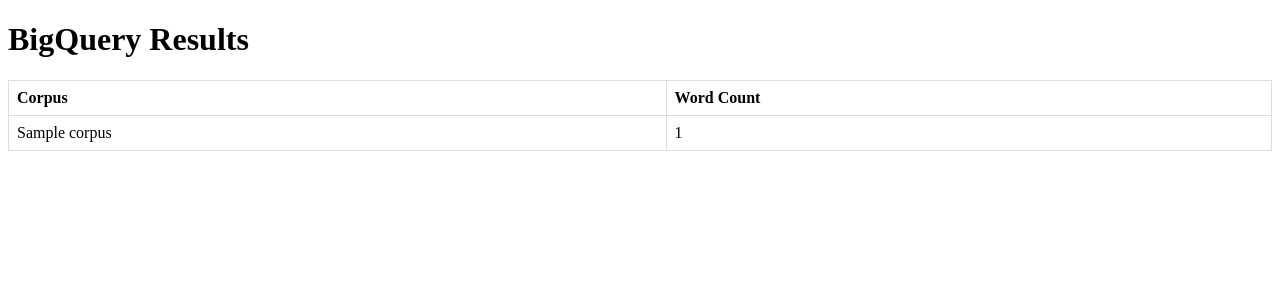
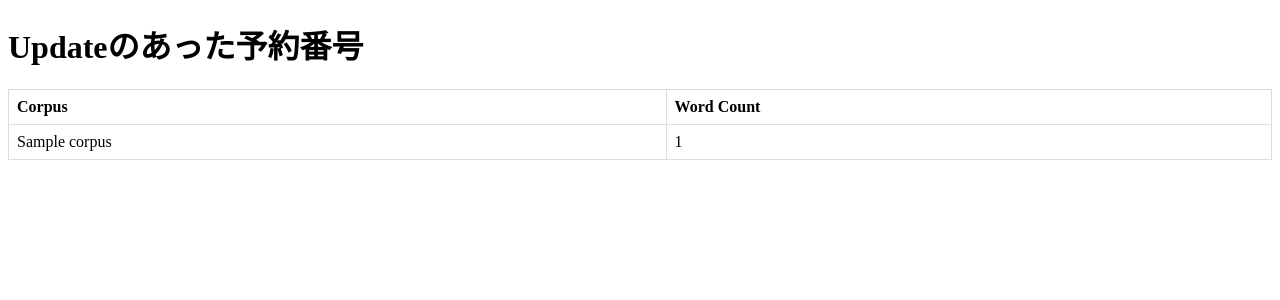
Before and after one commit to s-imoji/tstay_update_app, a Flask app: template templates/index.html in a window 1280 px wide. Shown: the top 300 px of the page. Run offline with Flask 3, Linux system fonts and the light colour scheme; the template is opened without the code that fills it: most values are stand-ins (such as "Sample title", 1, 10 or a date in 2020).

Commit message:
title and head change

```diff
--- a/templates/index.html
+++ b/templates/index.html
@@ -18,7 +18,7 @@
     </style>
 </head>
 <body>
-    <h1>BigQuery Results</h1>
+    <h1>Updateのあった予約番号</h1>
     <table>
         <thead>
             <tr>
```
